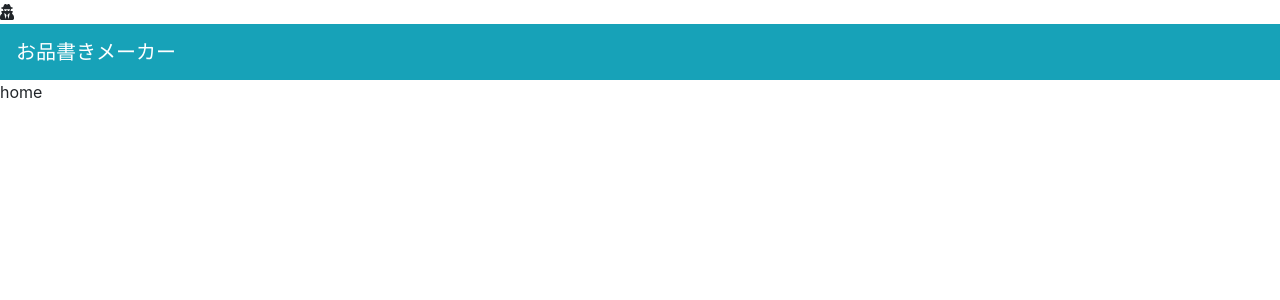
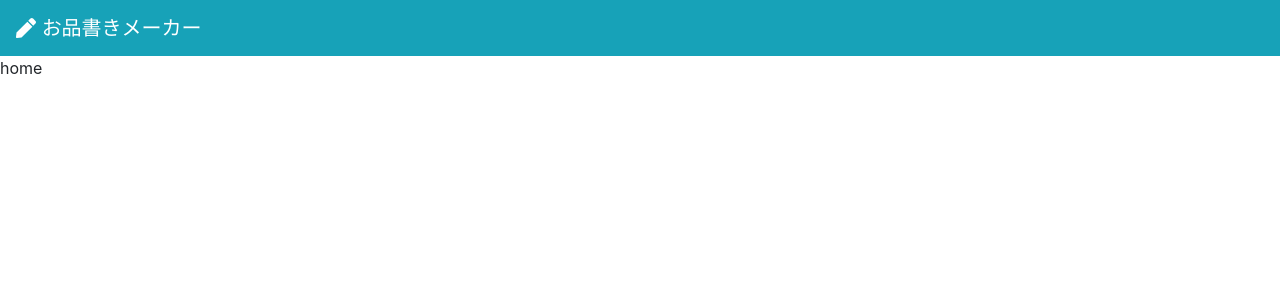
Before and after one commit to kyoruni/oshinagaki, a Vue app: page / in a window 1280 px wide. Shown: the top 300 px of the page. Built offline with nearby package versions, Linux system fonts and the light colour scheme.

Commit message:
:wrench: ヘッダーにアイコン表示

```diff
--- a/src/App.vue
+++ b/src/App.vue
@@ -1,8 +1,10 @@
 <template>
   <div id="app">
-    <font-awesome-icon :icon="['fas', 'user-secret']" />
     <b-navbar toggleable="lg" type="dark" variant="info">
-      <b-navbar-brand href="#">お品書きメーカー</b-navbar-brand>
+      <b-navbar-brand to="/">
+        <font-awesome-icon icon="pen" />
+        お品書きメーカー
+        </b-navbar-brand>
     </b-navbar>
     <router-view/>
   </div>
```
